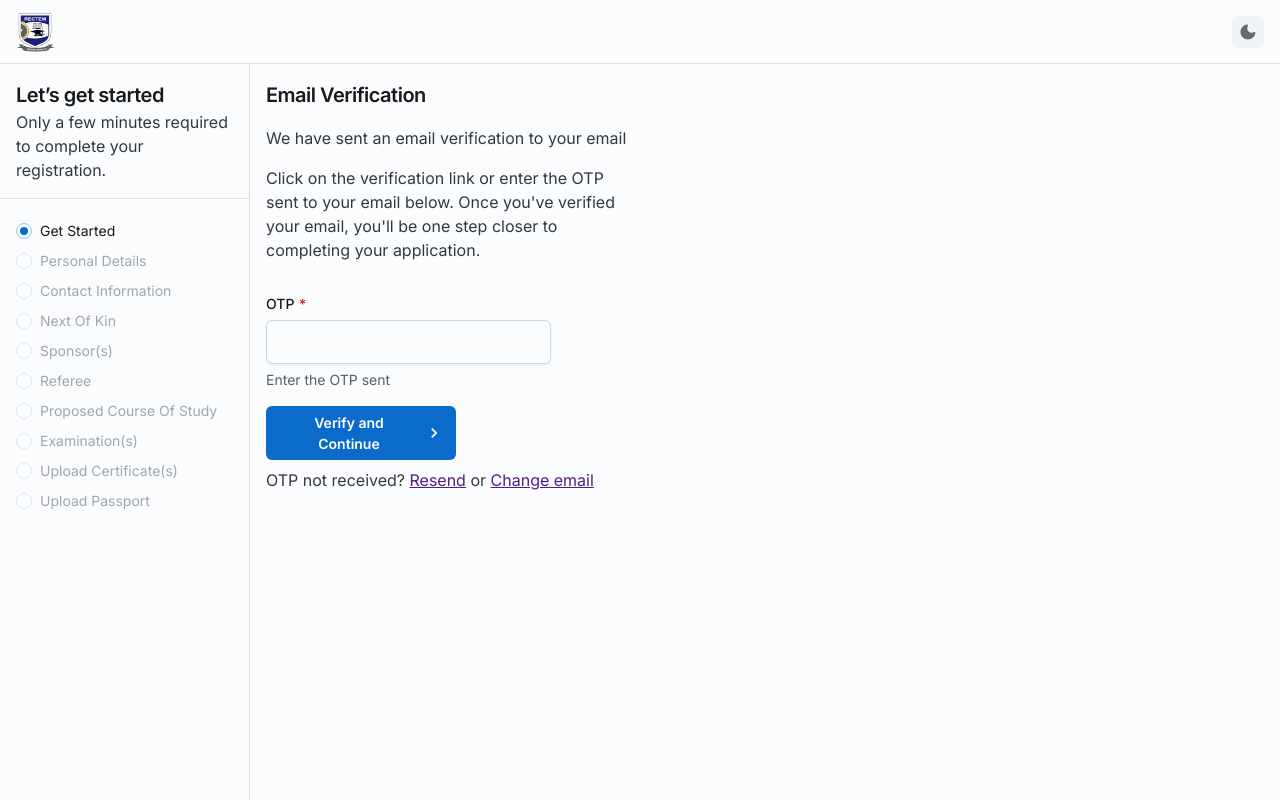
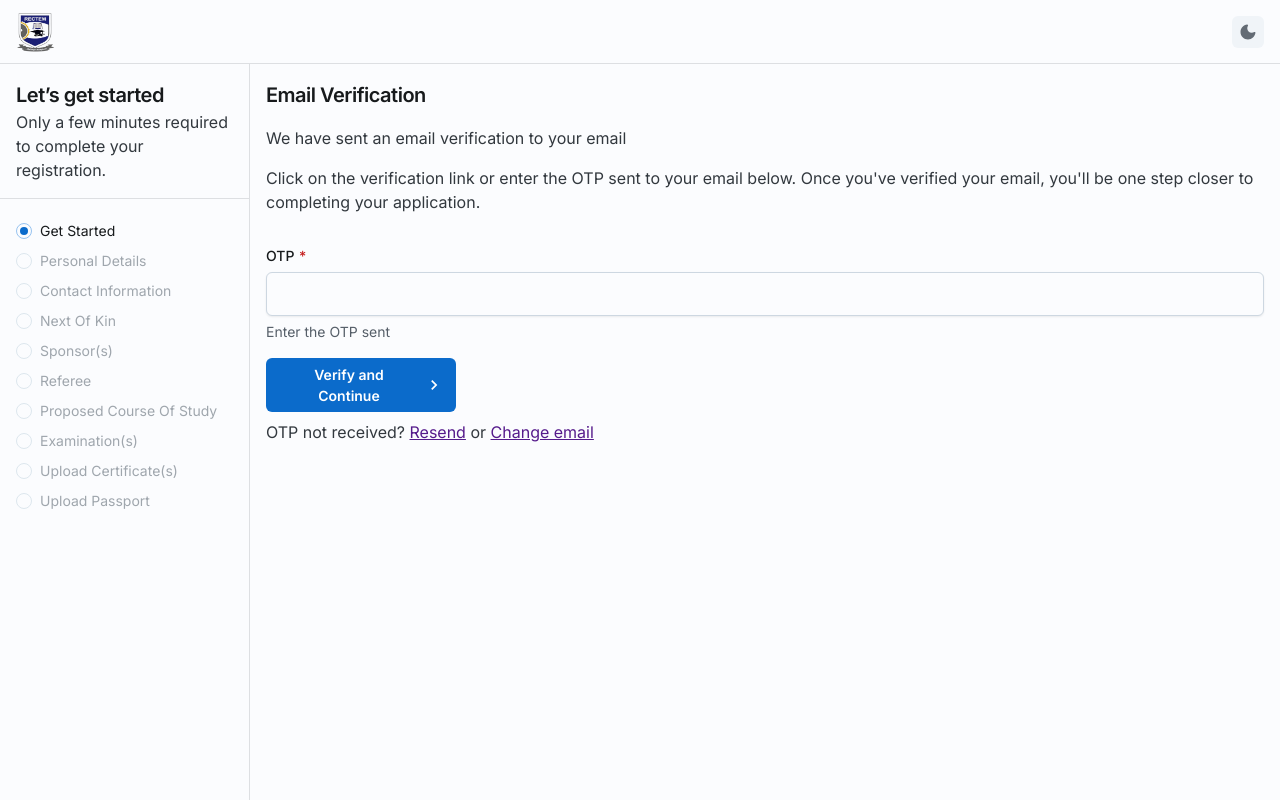
Before and after one commit to code-with-zhine/application.rectem, a Next.js app: page /application/verification in a window 1280 px wide. Built offline with nearby package versions, Linux system fonts and the light colour scheme.

Commit message:
Update page.tsx

```diff
--- a/src/app/application/verification/page.tsx
+++ b/src/app/application/verification/page.tsx
@@ -22,7 +22,7 @@ import { KeyboardArrowRight } from "@mui/icons-material";
 
 export default function EmailVerification() {
   return (
-    <Box sx={{ width: 400, display: "flex", flexWrap: "wrap", p: 2 }}>
+    <Grid xs={12} sx={{ p: 2 }}>
       <Typography sx={{ pb: 2 }} level="h4">
         Email Verification
       </Typography>
@@ -60,6 +60,6 @@ export default function EmailVerification() {
         OTP not received? <Link href="">Resend</Link> or{" "}
         <Link href="">Change email</Link>
       </Typography>
-    </Box>
+    </Grid>
   );
 }
```
